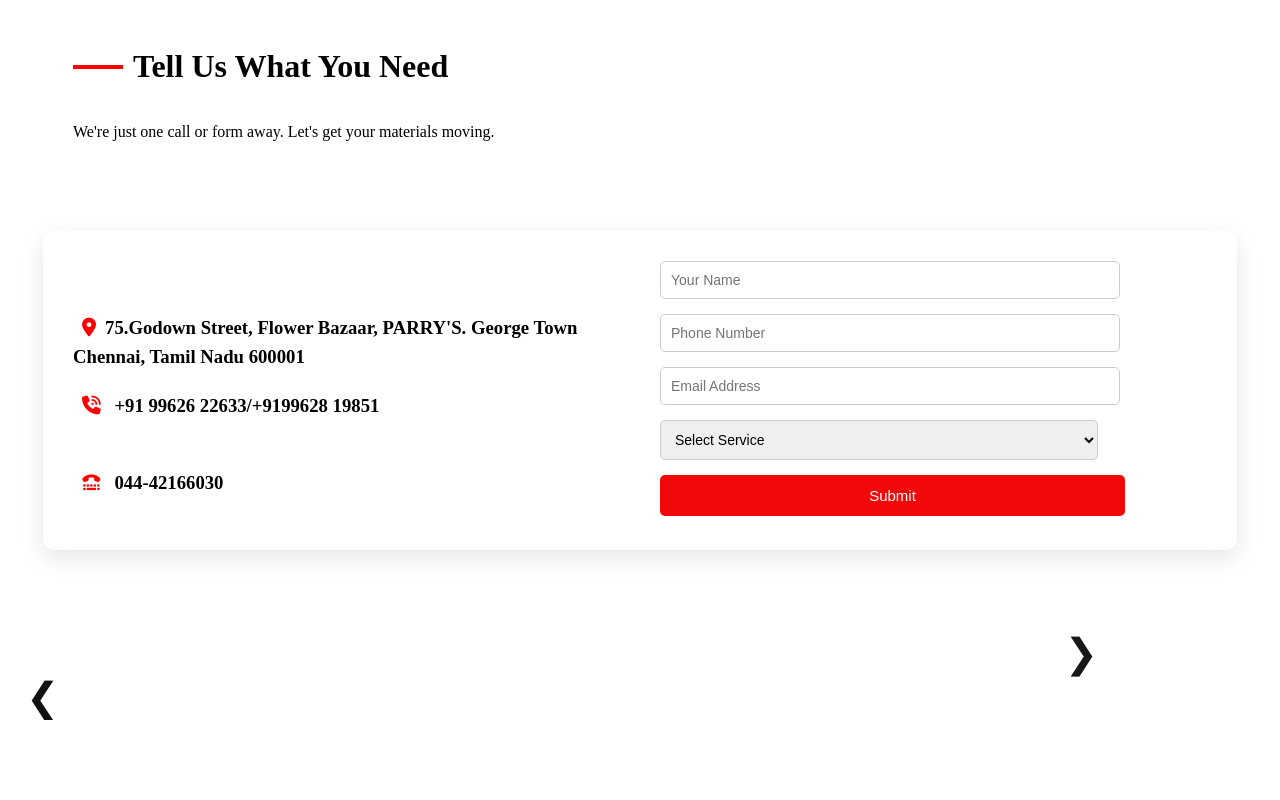
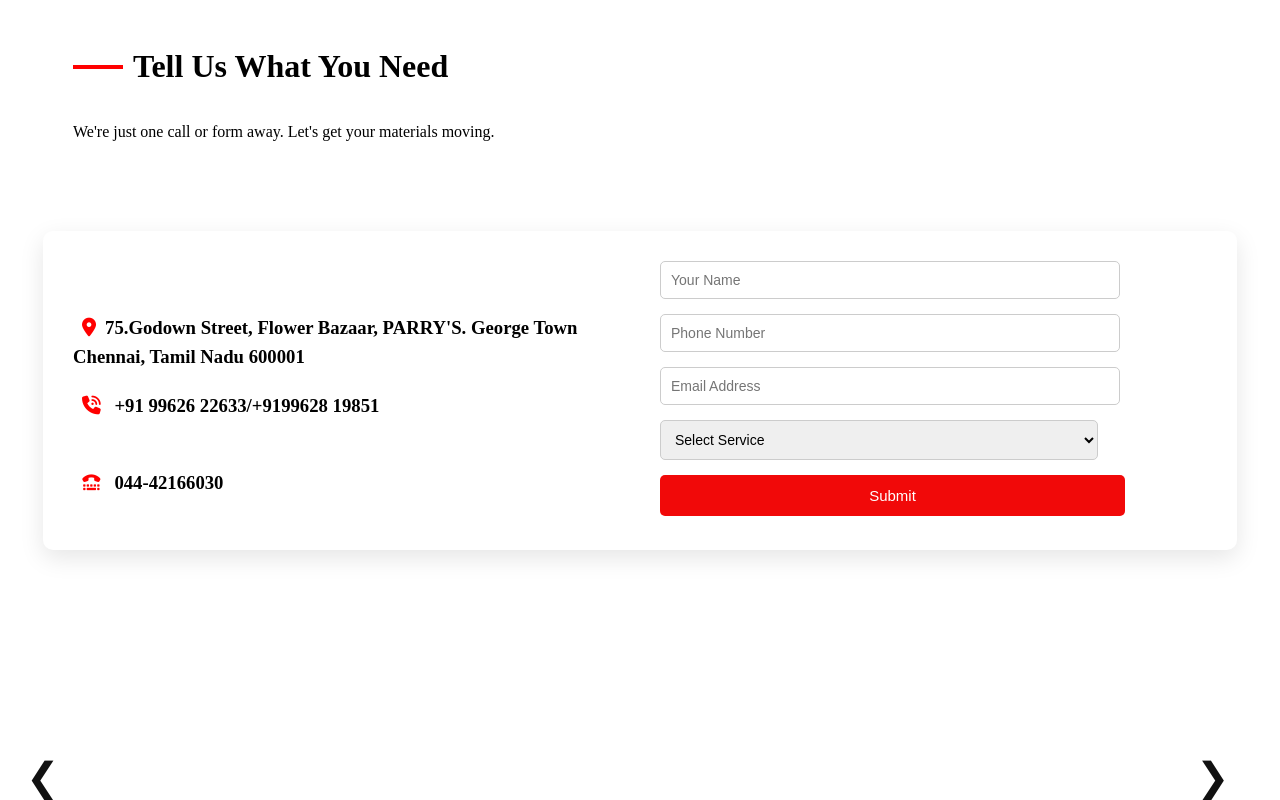
Before and after one commit to Akilank678/main_project, a plain HTML site: page index.html in a window 1280 px wide. Shown: the part 3687-4487 px from the top of the page. Before the commit the page ends 4407 px from the top, so only its background shows below. Drawn offline with nearby package versions, Linux system fonts and the light colour scheme.

Commit message:
Add files via upload

```diff
--- a/assests/css/style.css
+++ b/assests/css/style.css
@@ -409,6 +409,7 @@ body {
 }
 
 .right {
+  top: 400%;
   right: -70px;
   font-size: 40px;
 }
@@ -489,9 +490,25 @@ body {
 
 .right1 {
   top: 445%;
-  right: 70px;
+  right: 100px;
   font-size: 40px;
 }
+    .arrow {
+      position: absolute;
+      top: 50%;
+      transform: translateY(-50%);
+      border: none;
+      background-color: #fff;
+      border-radius: 50%;
+      width: 44px;
+      height: 44px;
+      font-size: 18px;
+      cursor: pointer;
+      z-index: 10;
+    }
+    .left1 { left: 0; }
+    .right1 { right: 0; }
+
 
 .why-btn {
   width: 35%;
@@ -579,7 +596,7 @@ body {
 .arrowleft,
 .arrowright {
   position: absolute;
-  top: 545%;
+  top: 555%;
   background: none;
   color: #111111;
   border: none;
@@ -595,7 +612,7 @@ body {
 }
 
 .arrowright {
-  top: 450%;
+  top: 555%;
   right: 50px;
 }
 
```
Also changed, not shown: index.html (+5 -4 lines).
